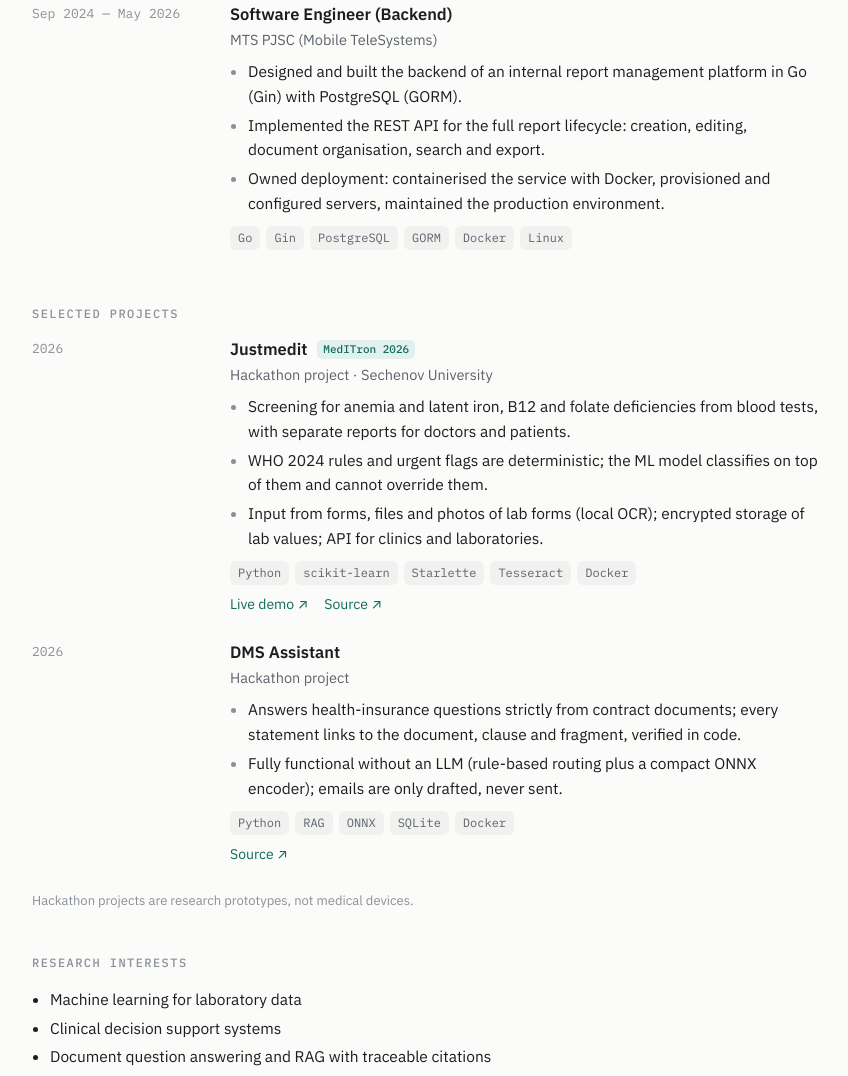
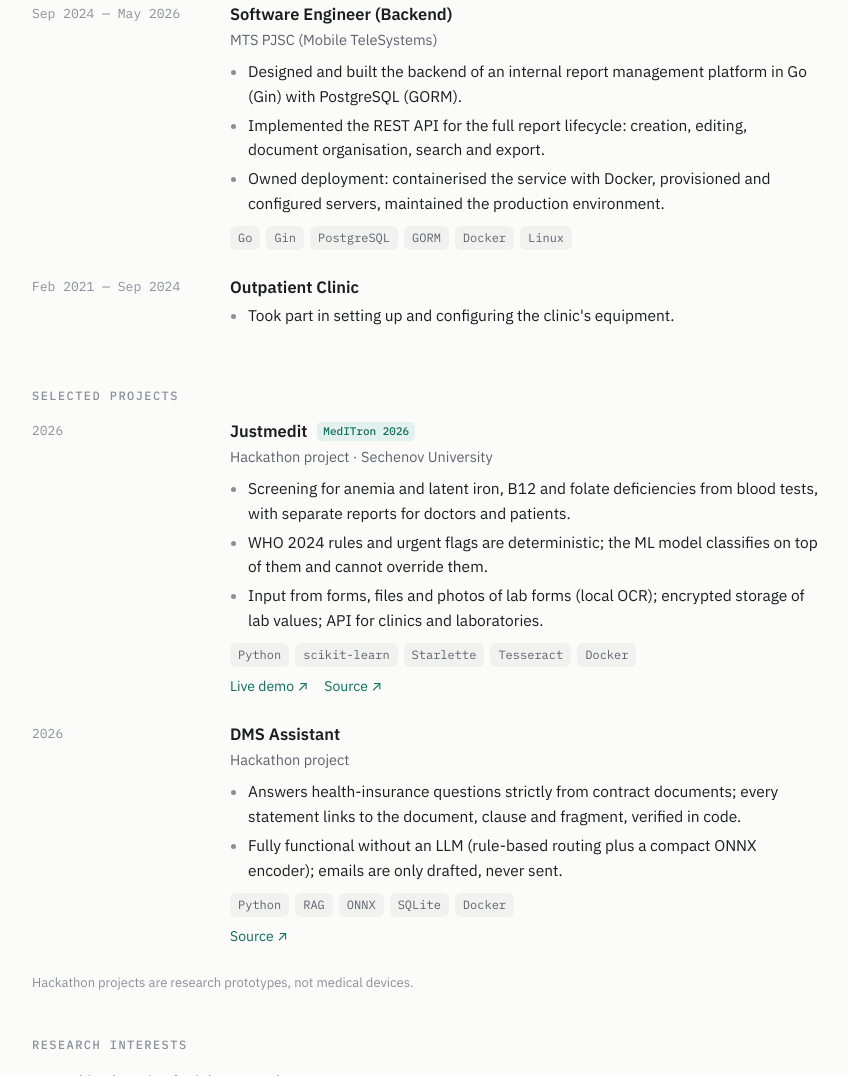
Before and after one commit to muswithkeyboard/muswithkeyboard.github.io, a plain HTML site: page index.html in a window 1280 px wide. Shown: the part 728-1804 px from the top of the page, without its empty margins (214-1062 px from the left). Drawn offline with Linux system fonts and the light colour scheme.

Commit message:
Add clinic experience

```diff
--- a/index.html
+++ b/index.html
@@ -262,6 +262,19 @@
         <div class="tags"><span class="tag">Go</span><span class="tag">Gin</span><span class="tag">PostgreSQL</span><span class="tag">GORM</span><span class="tag">Docker</span><span class="tag">Linux</span></div>
       </div>
     </div>
+
+    <div class="item">
+      <div class="when"><span lang="en">Feb 2021 — Sep 2024</span><span lang="ru">Фев 2021 — сен 2024</span></div>
+      <div>
+        <h3><span lang="en">Outpatient Clinic</span><span lang="ru">Поликлиника</span></h3>
+        <ul lang="en">
+          <li>Took part in setting up and configuring the clinic's equipment.</li>
+        </ul>
+        <ul lang="ru">
+          <li>Участвовал в настройке оборудования поликлиники.</li>
+        </ul>
+      </div>
+    </div>
   </section>
 
   <section>
```
